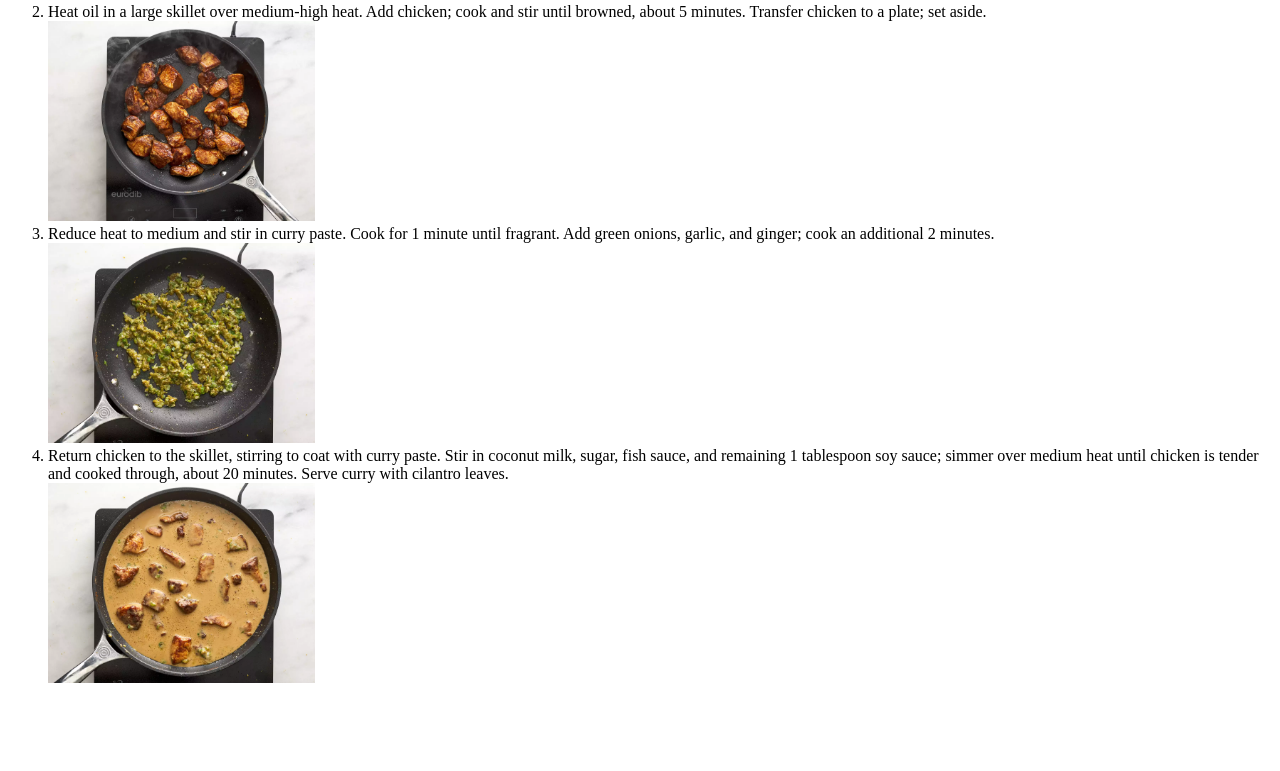
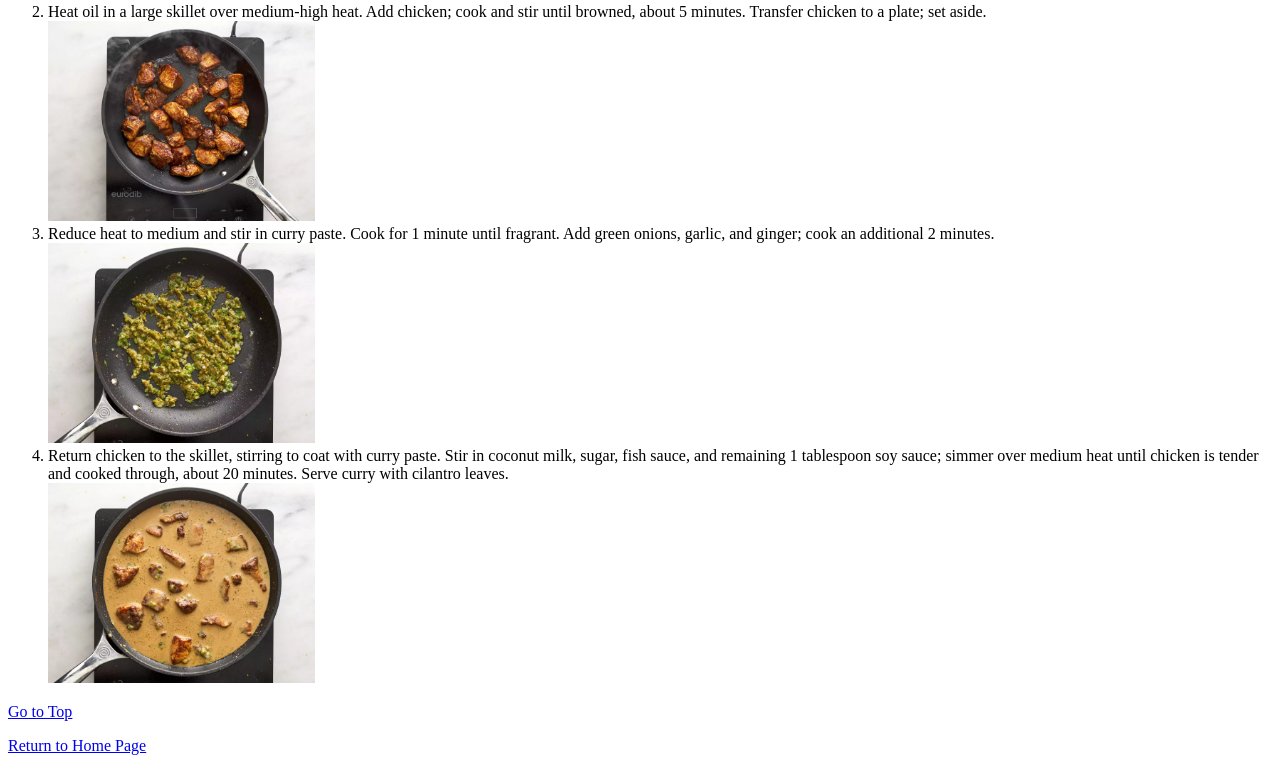
Before and after one commit to BossLoaf/odin-recipes, a plain HTML site: page recipes/thai-green-curry-chicken.html in a window 1280 px wide. Shown: the part 1041-1812 px from the top of the page. Before the commit the page ends 1744 px from the top, so only its background shows below. Drawn offline with Linux system fonts and the light colour scheme.

Commit message:
Add to top and to home page links for green curry

```diff
--- a/recipes/thai-green-curry-chicken.html
+++ b/recipes/thai-green-curry-chicken.html
@@ -37,5 +37,7 @@
             <li>Return chicken to the skillet, stirring to coat with curry paste. Stir in coconut milk, sugar, fish sauce, and remaining 1 tablespoon soy sauce; simmer over medium heat until chicken is tender and cooked through, about 20 minutes. Serve curry with cilantro leaves.</li>
             <img src="../img/thai-green-curry-chicken-step4.webp" alt="top down image of cubed chicken in thai green curry sauce being simmered in a pan" height="200">
         </ol>
+        <p><a href="./thai-green-curry-chicken.html">Go to Top</a></p>
+        <p><a href="../index.html">Return to Home Page</a></p>
     </body>
 </html>
```
